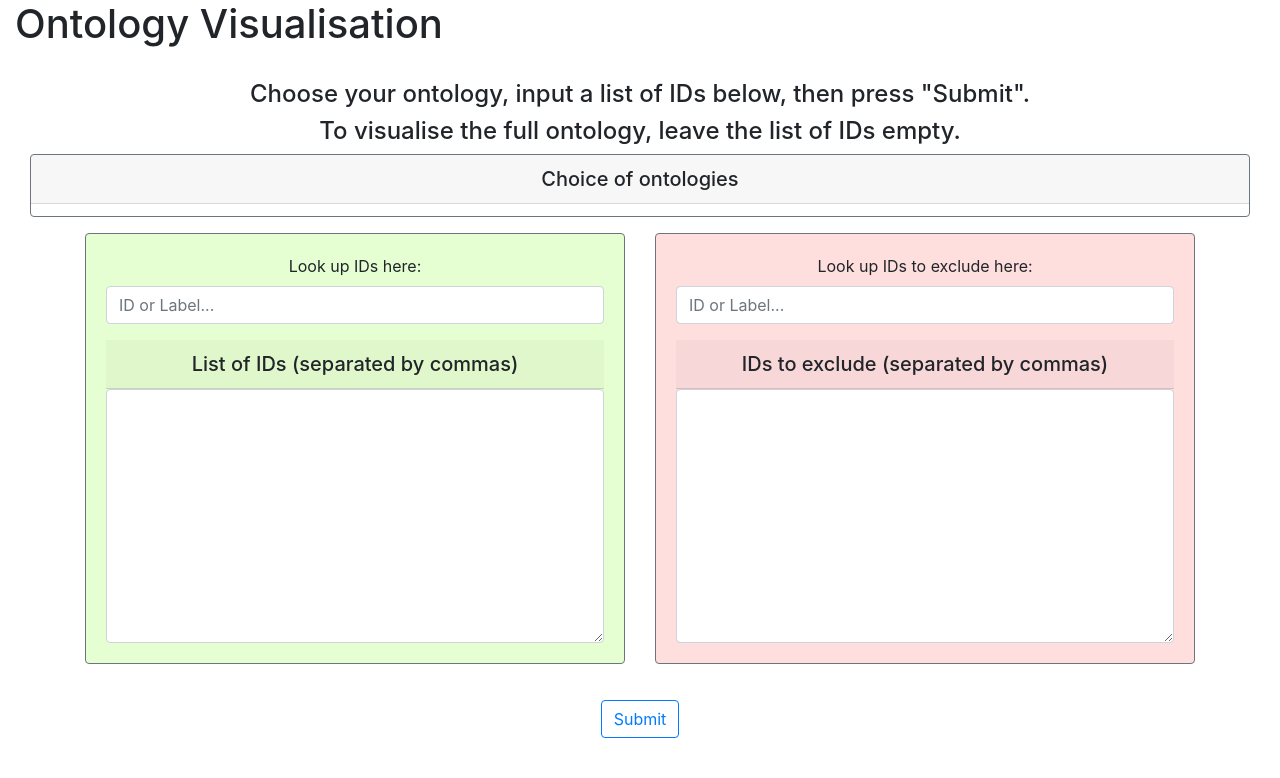
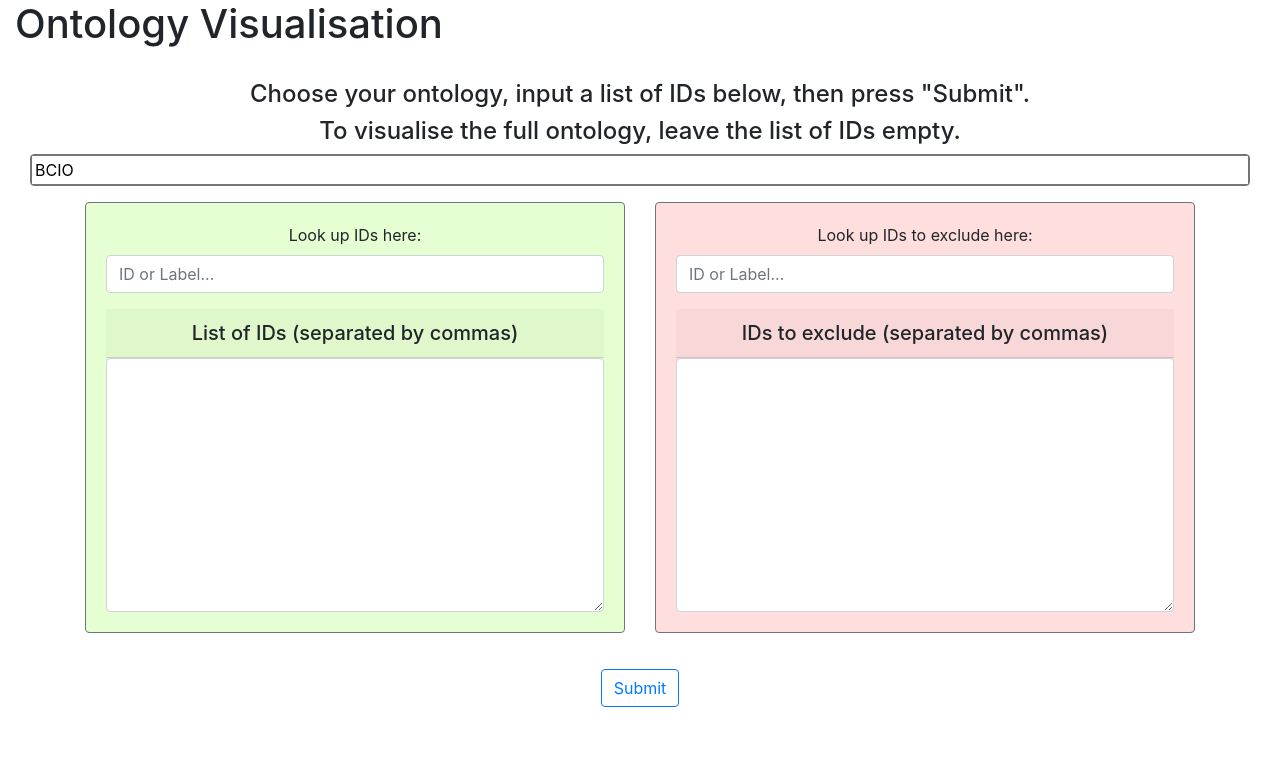
Before and after one commit to ontology-tools/onto-vis, a Flask app: page / in a window 1280 px wide. Shown: the top 778 px of the page. Run offline with Flask 2, Linux system fonts and the light colour scheme; some libraries are stand-ins or nearby versions.

Commit message:
Prepare BCIOvis version

```diff
--- a/templates/index.html
+++ b/templates/index.html
@@ -106,14 +106,15 @@
               Choice of Ontologies
           </span>
         </h4> -->
-        <h5 class="card-header">Choice of ontologies</h5>
+        <input id="ont" value="BCIO" style="hidden" />
+        <!-- <h5 class="card-header">Choice of ontologies</h5>
 
         <div id="ont_div" style=" border-radius: 3px;  padding: 6px 11px; font-size: 24px; text-align: center;">
           {% for ont in ontologies %}
           <input id="{{ont}}" type="checkbox" name="{{ont}}" value="{{ont}}" style = "margin: 0px 10px; position: relative; bottom: 3px;" >{{ont}}
           {% endfor %}
           <input id="repo-text-box" name="repo" value="" hidden="true">
-        </div>
+        </div>   -->
       </div>
     </div>
 
```
